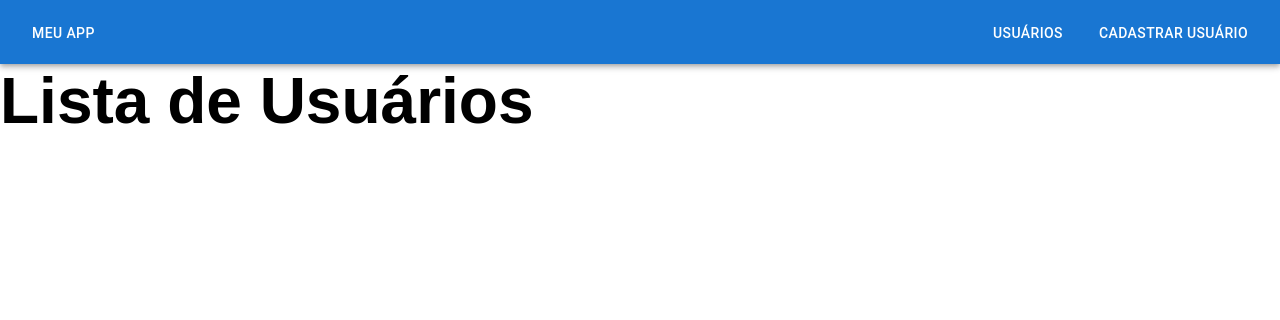
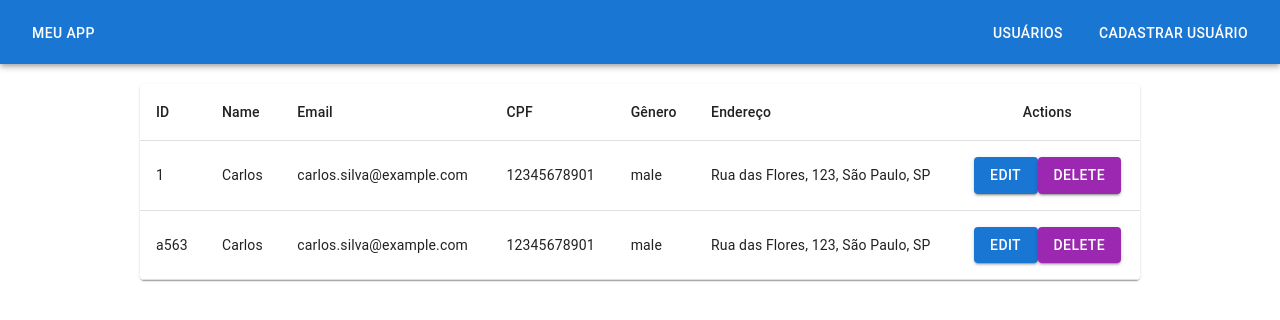
Before and after one commit to Demerbr/crud-users, a React (Vite) app: page / in a window 1280 px wide. Shown: the top 320 px of the page. Built offline with nearby package versions, Linux system fonts and the light colour scheme; data requests are answered from the project's data file.

Commit message:
feat: mepea chamadas a api

```diff
--- /dev/null
+++ b/mock/db.json
@@ -0,0 +1,28 @@
+{
+  "users": [
+    {
+      "id": "1",
+      "firstName": "Carlos",
+      "lastName": "Silva",
+      "cpf": "12345678901",
+      "email": "carlos.silva@example.com",
+      "address": "Rua das Flores, 123, São Paulo, SP",
+      "phone1": "(11) 91234-5678",
+      "phone2": "(11) 98765-4321",
+      "birthDate": "1985-04-12",
+      "gender": "male"
+    },
+    {
+      "id": "a563",
+      "firstName": "Carlos",
+      "lastName": "Silva!",
+      "cpf": "12345678901",
+      "email": "carlos.silva@example.com",
+      "address": "Rua das Flores, 123, São Paulo, SP",
+      "phone1": "(11) 91234-5678",
+      "phone2": "(11) 98765-4321",
+      "birthDate": "1985-04-12",
+      "gender": "male"
+    }
+  ]
+}
--- a/package.json
+++ b/package.json
@@ -15,6 +15,8 @@
     "@hookform/resolvers": "^3.9.0",
     "@mui/icons-material": "^5.16.7",
     "@mui/material": "^5.16.7",
+    "axios": "^1.7.4",
+    "json-server": "^1.0.0-beta.1",
     "react": "^18.3.1",
     "react-dom": "^18.3.1",
     "react-hook-form": "^7.52.2",
--- a/src/pages/Users/index.tsx
+++ b/src/pages/Users/index.tsx
@@ -1,5 +1,65 @@
+
+import { TableBody,  TableHead, TableRow, Paper, } from '@mui/material';
+import * as S from './styles'
+import { CrudUsersApi } from '../../providers/crud-users-api';
+import { useEffect, useState } from 'react';
+import { UserResponse } from '../../providers/crud-users-api/resources/v1/response/getUsersReponse';
 
 
-export const Users = ()=>{
-    return <h1>Lista de Usuários</h1>;
-}
+export const Users = () => {
+
+  const [users, setUsers] = useState<UserResponse[]>([])
+
+
+  const fetchData = async () =>{
+
+    const response = await CrudUsersApi.V1.Users.getAll()
+
+    console.log(response)
+
+    setUsers(response)
+  }
+
+  useEffect(()=>{
+    fetchData()
+  }, [])
+
+
+
+
+  return (
+    <S.StyledTableContainer component={Paper}>
+      <S.StyledTable>
+        <TableHead>
+          <TableRow>
+            <S.StyledTableHeadCell>ID</S.StyledTableHeadCell>
+            <S.StyledTableHeadCell>Name</S.StyledTableHeadCell>
+            <S.StyledTableHeadCell>Email</S.StyledTableHeadCell>
+            <S.StyledTableHeadCell>CPF</S.StyledTableHeadCell>
+            <S.StyledTableHeadCell>Gênero</S.StyledTableHeadCell>
+            <S.StyledTableHeadCell>Endereço</S.StyledTableHeadCell>
+
+            <S.StyledTableHeadCell align="center">Actions</S.StyledTableHeadCell>
+          </TableRow>
+        </TableHead>
+        <TableBody>
+          {users.map((user) => (
+            <TableRow key={user.id}>
+              <S.StyledTableCell>{user.id}</S.StyledTableCell>
+              <S.StyledTableCell>{user.firstName}</S.StyledTableCell>
+              <S.StyledTableCell>{user.email}</S.StyledTableCell>
+              <S.StyledTableCell>{user.cpf}</S.StyledTableCell>
+              <S.StyledTableCell>{user.gender}</S.StyledTableCell>
+              <S.StyledTableCell>{user.address}</S.StyledTableCell>
+
+              <S.StyledTableCell align="center">
+                <S.ActionButton variant="contained" color="primary">Edit</S.ActionButton>
+                <S.ActionButton variant="contained" color="secondary">Delete</S.ActionButton>
+              </S.StyledTableCell>
+            </TableRow>
+          ))}
+        </TableBody>
+      </S.StyledTable>
+    </S.StyledTableContainer>
+  );
+};
--- a/src/pages/Users/styles.ts
+++ b/src/pages/Users/styles.ts
@@ -1,10 +1,63 @@
+import { Button, Table, TableCell, TableContainer } from "@mui/material";
+import styled from "styled-components";
 
+export const StyledTableContainer = styled(TableContainer)`
+  margin: 20px auto;
+  max-width: 1000px;
 
+  @media (max-width: 1200px) {
+    max-width: 90%;
+  }
 
-export const Users = ()=>{
-    return(
+  @media (max-width: 768px) {
+    max-width: 100%;
+  }
+`;
 
-        <h1>Lista de Usuários</h1>;
+export const StyledTable = styled(Table)`
+  @media (max-width: 768px) {
+    width: 100%;
+  }
+`;
 
-    )
-}
+export const StyledTableHeadCell = styled(TableCell)`
+  font-weight: bold;
+  white-space: nowrap;
+  font-size: 1rem;
+
+  @media (max-width: 768px) {
+    font-size: 0.875rem;
+  }
+
+  @media (max-width: 480px) {
+    font-size: 0.75rem;
+  }
+`;
+
+export const StyledTableCell = styled(TableCell)`
+  font-weight: bold;
+  white-space: nowrap;
+  font-size: 1rem;
+
+  @media (max-width: 768px) {
+    font-size: 0.875rem;
+  }
+
+  @media (max-width: 480px) {
+    font-size: 0.75rem;
+  }
+`;
+
+export const ActionButton = styled(Button)`
+  margin-right: 10px;
+
+  @media (max-width: 768px) {
+    font-size: 0.875rem;
+    padding: 6px 12px;
+  }
+
+  @media (max-width: 480px) {
+    font-size: 0.75rem;
+    padding: 4px 8px;
+  }
+`;
--- /dev/null
+++ b/src/providers/crud-users-api/index.ts
@@ -0,0 +1,7 @@
+import V1 from "./resources";
+
+
+
+export const CrudUsersApi = {
+    V1
+}
--- /dev/null
+++ b/src/providers/crud-users-api/resources/index.ts
@@ -0,0 +1,9 @@
+
+import Users from './v1/users'
+
+
+const V1 = {
+    Users
+}
+
+export default V1
--- /dev/null
+++ b/src/providers/crud-users-api/resources/v1/response/getUsersReponse.ts
@@ -0,0 +1,12 @@
+export interface UserResponse {
+    id: string;
+    firstName: string;
+    lastName: string;
+    cpf: string;
+    email: string;
+    address: string;
+    phone1: string;
+    phone2: string;
+    birthDate: string;
+    gender: 'male' | 'female' | 'other';
+}
--- /dev/null
+++ b/src/providers/crud-users-api/resources/v1/users.ts
@@ -0,0 +1,16 @@
+import axios from "axios";
+import { UserResponse } from "./response/getUsersReponse";
+
+
+
+
+ const getAll = async () : Promise<UserResponse[]> =>{
+
+    const {data} = await axios.get('http://localhost:3000/users')
+
+
+    return data as UserResponse[]
+
+}
+
+export default {getAll}
```
Also changed, not shown: 1 other file (tests, documents, lock files or other folders).
